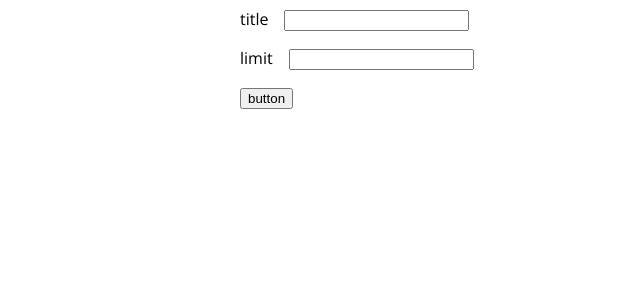
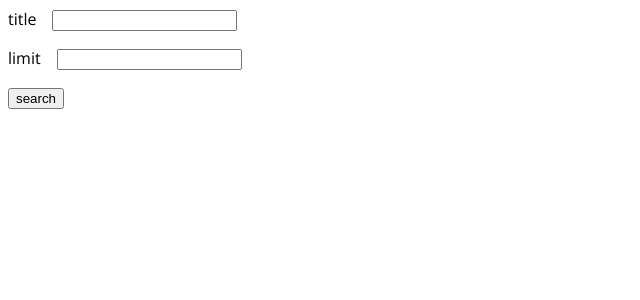
Before and after one commit to LucieSt/sendlog, a React app: page / in a window 1280 px wide. Shown: the top 300 px of the page, without its empty margins (0-640 px from the left). Built offline with nearby package versions, Linux system fonts and the light colour scheme.

Commit message:
fixed api request

```diff
--- a/src/Components/Form/index.jsx
+++ b/src/Components/Form/index.jsx
@@ -12,7 +12,7 @@ const Form = () => {
 		e.preventDefault();
 
 		// API URL setup
-		const myApi = `https://api.artic.edu/api/v1/artworks?search?q=${title}&limit=${limit}`;
+		const myApi = `https://api.artic.edu/api/v1/artworks/search?q=${title}&limit=${limit}&fields=id,title,artist_title,image_id,date_display,main_reference_number"`;
 
 		fetch(myApi)
 			.then((response) => response.json())
@@ -30,7 +30,7 @@ const Form = () => {
 				<label>limit
 					<input type="number" value={limit} onChange={(e) => { setLimit(e.target.value) }} />
 				</label>
-				<button disabled={!setLimit} onClick={handleClick}>button</button>
+				<button disabled={!setLimit} onClick={handleClick}>search</button>
 			</form>
 
 			<ul>
@@ -40,6 +40,7 @@ const Form = () => {
 						artist={record.artist_title}
 						title={record.title}
 						image={record.image_id}
+						dating={record.date_display}
 					/>
 				))}
 			</ul>
--- a/src/Components/Results/index.jsx
+++ b/src/Components/Results/index.jsx
@@ -1,11 +1,9 @@
 import React, { useState, useEffect } from "react";
 import './style.css';
 
-const Results = ({ artist, title, image }) => {
+const Results = ({ artist, title, image, dating }) => {
 
 	const imgUrl = `https://www.artic.edu/iiif/2/${image}/full/300,/0/default.jpg`
-
-	console.log(image);
 
 	return (
 		<li>
@@ -13,6 +11,8 @@ const Results = ({ artist, title, image }) => {
 			<span>{artist ? artist : "anonymous"}</span>
 			<span>-</span>
 			<span>{title ? title : "no title"}</span>
+			<span>-</span>
+			<span>{dating ? dating : "?"}</span>
 		</li>
 	);
 };
--- a/src/style.css
+++ b/src/style.css
@@ -9,7 +9,7 @@ html {
 }
 
 .container {
-  max-width: 50rem;
+  /* max-width: 100rem; */
   margin-right: auto;
   margin-left: auto;
 }
```
Also changed, not shown: src/index.jsx (+1 -6 lines).
